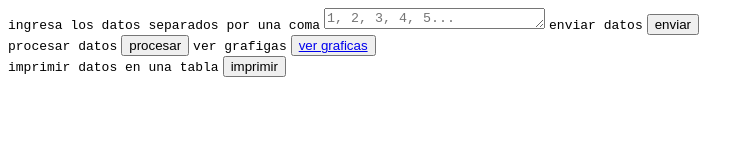
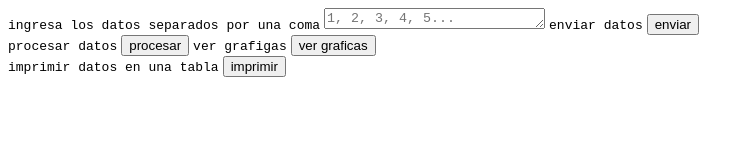
Before and after one commit to BinaryTreeCode/datos-, a plain HTML site: page index.html in a window 1280 px wide. Shown: the whole page, without its empty margins (0-753 px from the left). Drawn offline with Linux system fonts and the light colour scheme.

Commit message:
Update index.html

```diff
--- a/index.html
+++ b/index.html
@@ -28,7 +28,7 @@
 
     <label for="">
         <samp>ver grafigas</samp>
-        <button onclick="Store_Local()"><a href="./graficas.html">ver graficas</a></button>
+        <button onclick="Store_Local()">ver graficas</button>
     </label>
     <br>
     <label for="btn_tableG">
```
